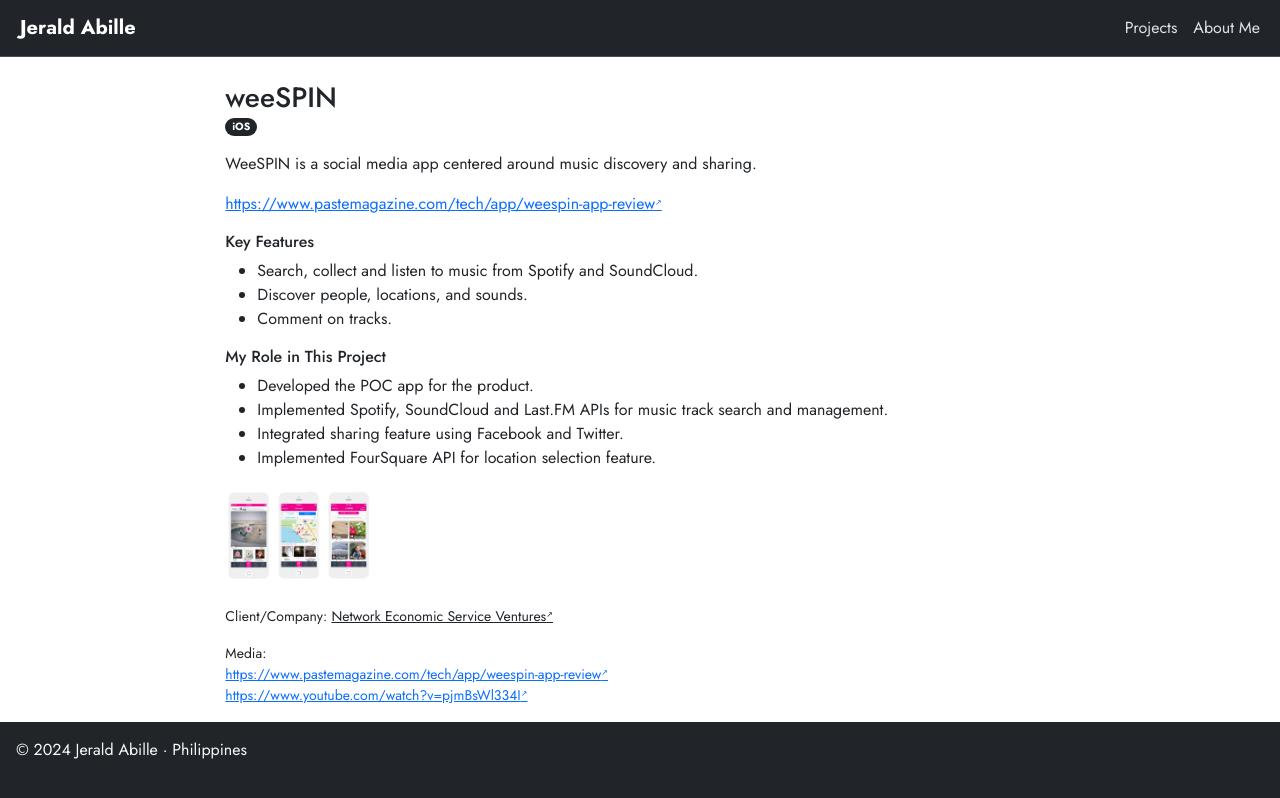
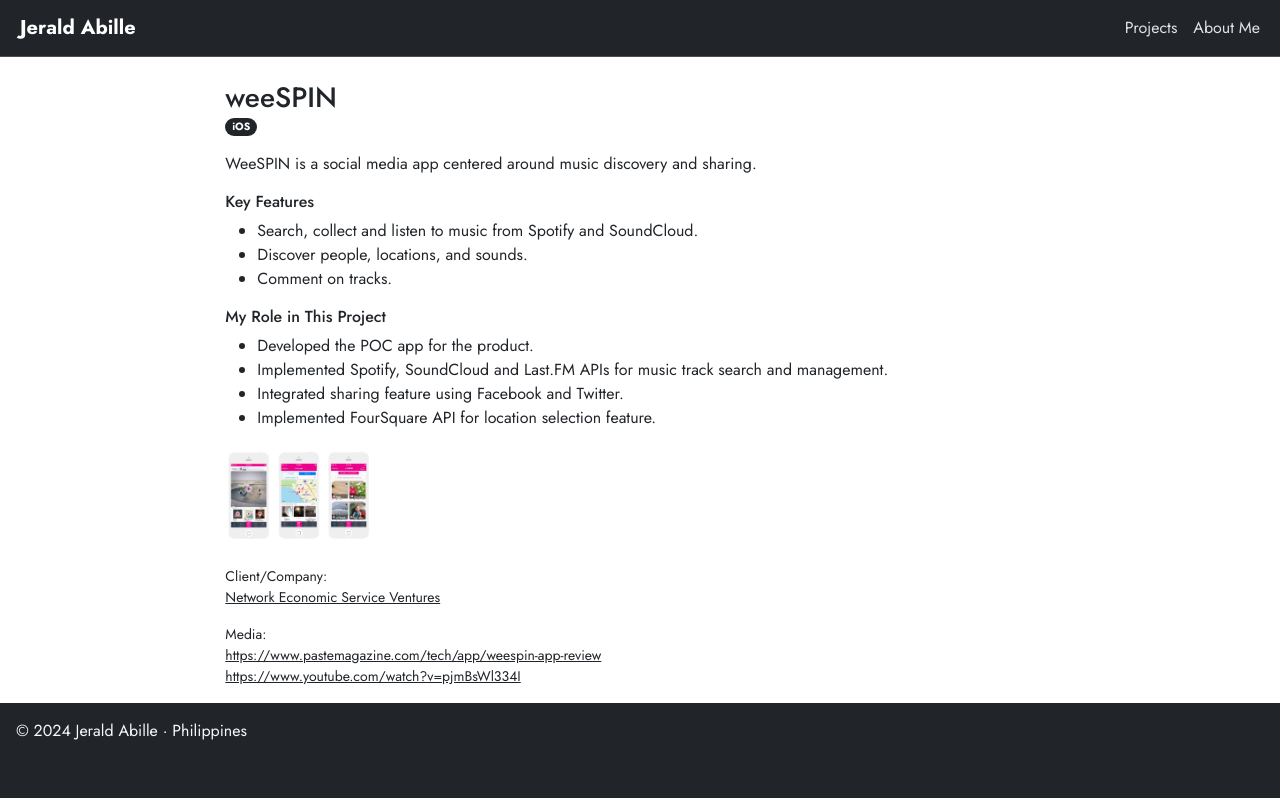
Before and after one commit to thejeraldo/thejeraldo.github.io, a Jekyll site: the page built from _projects/weespin.md, in a window 1280 px wide. Shown: the top 798 px of the page. Built offline with Jekyll 4.4.1, drawn with Linux system fonts in a browser that asks for light colours.

Commit message:
Open links on the same tab; Remove arrows for links

```diff
--- a/_abouttabs/workexperience.html
+++ b/_abouttabs/workexperience.html
@@ -7,10 +7,9 @@
 {% assign ordered_workexperience = site.workexperience | sort: "end" %}
 {% for work in ordered_workexperience reversed %}
     <div class="ps-2 text-body" style="border-left: 2px solid var(--bs-border-color);">
-        <a href="{{ work.website }}" target="_blank" class="link-dark fw-bold">
+        <a href="{{ work.website }}" class="link-dark fw-bold">
             {{ work.company }}
         </a>
-        <!--<sup style="font-size: 0.5rem">&#x2197;</sup>-->
         <br>
         {{ work.position }}
         <br>
--- a/_includes/download_resume.html
+++ b/_includes/download_resume.html
@@ -1,3 +1,3 @@
-<a type="button" class="btn btn-dark gy-5" href="assets/files/Jerald Abille - iOS dev.pdf" target="_blank">
+<a type="button" class="btn btn-dark gy-5" href="assets/files/Jerald Abille - iOS dev.pdf">
     View Full Résumé
 </a>
--- a/_layouts/project.html
+++ b/_layouts/project.html
@@ -35,8 +35,9 @@
 
         <!--other details-->
         <p class="small">
-            Client/Company: <a href="{{ page.client.url }}" class="link-dark" target="_blank">
-                {{ page.client.name }}<sup style="font-size: 0.5rem;">↗</sup>
+            Client/Company:<br>
+            <a href="{{ page.client.url }}" class="link-dark">
+                {{ page.client.name }}
             </a>
         </p>
 
@@ -45,8 +46,8 @@
         <p class="small">
             Media:<br>
             {% for page in page.links %}
-                <a href="{{ page }}" target="_blank">
-                    {{ page }}<sup style="font-size: 0.5rem;">↗</sup><br>
+                <a href="{{ page }}"  class="link-dark">
+                    {{ page }}<br>
                 </a>
             {% endfor %}
         </p>
@@ -55,7 +56,7 @@
         <!--download link-->
         {% if page.appstore %}
             <p>
-                <a href="{{ page.appstore }}" target="_blank"><img src="/assets/images/appstore.svg"></a>
+                <a href="{{ page.appstore }}"><img src="/assets/images/appstore.svg"></a>
             </p>
         {% endif %}
     </div>
--- a/_projects/weespin.md
+++ b/_projects/weespin.md
@@ -18,10 +18,6 @@
 
 WeeSPIN is a social media app centered around music discovery and sharing.
 
-<a href="https://www.pastemagazine.com/tech/app/weespin-app-review" target="_blank">
-https://www.pastemagazine.com/tech/app/weespin-app-review<sup style="font-size: 0.5rem;">↗</sup>
-</a>
-
 ###### Key Features
 - Search, collect and listen to music from Spotify and SoundCloud.
 - Discover people, locations, and sounds.
```
Also changed, not shown: _projects/majesty.md (+1 -1 lines).
